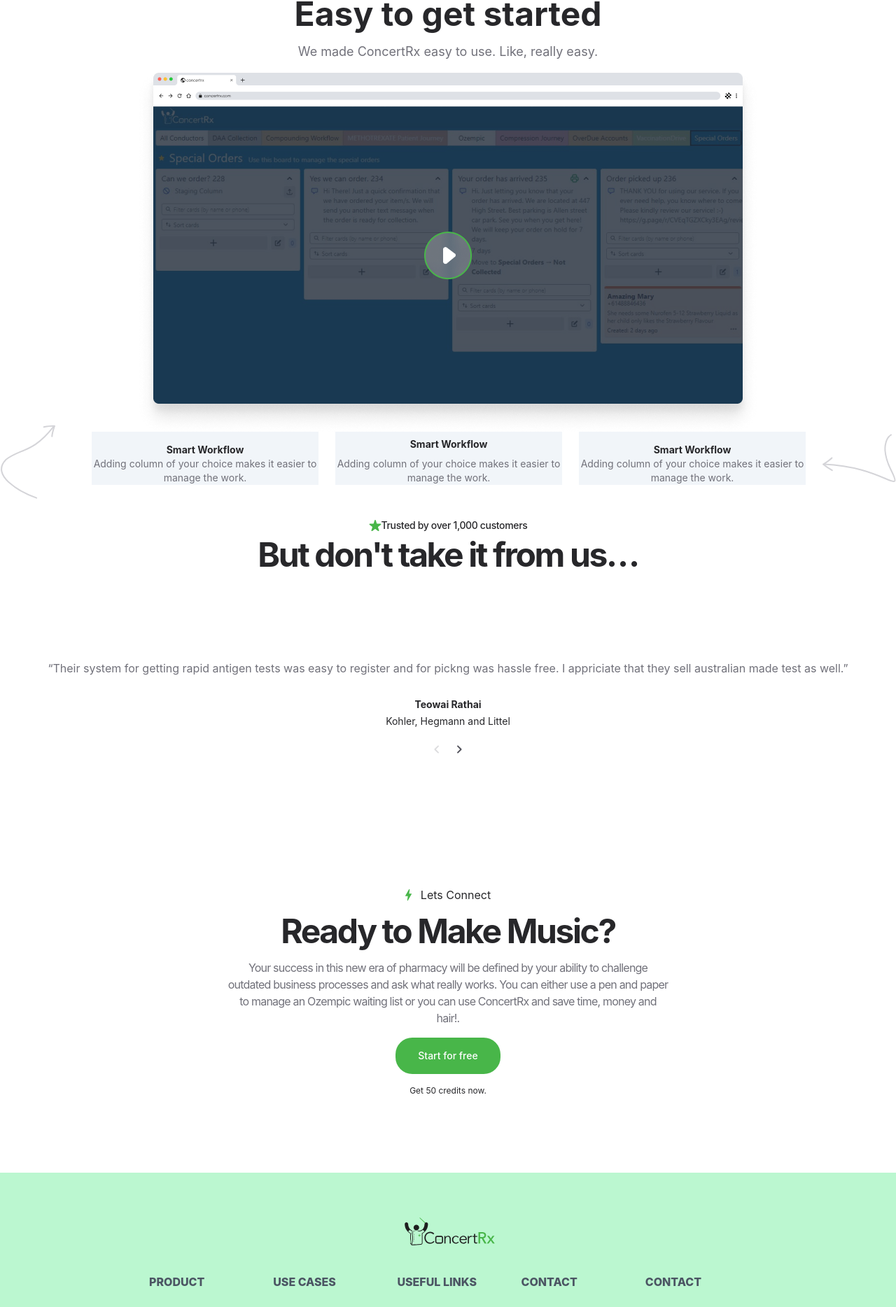
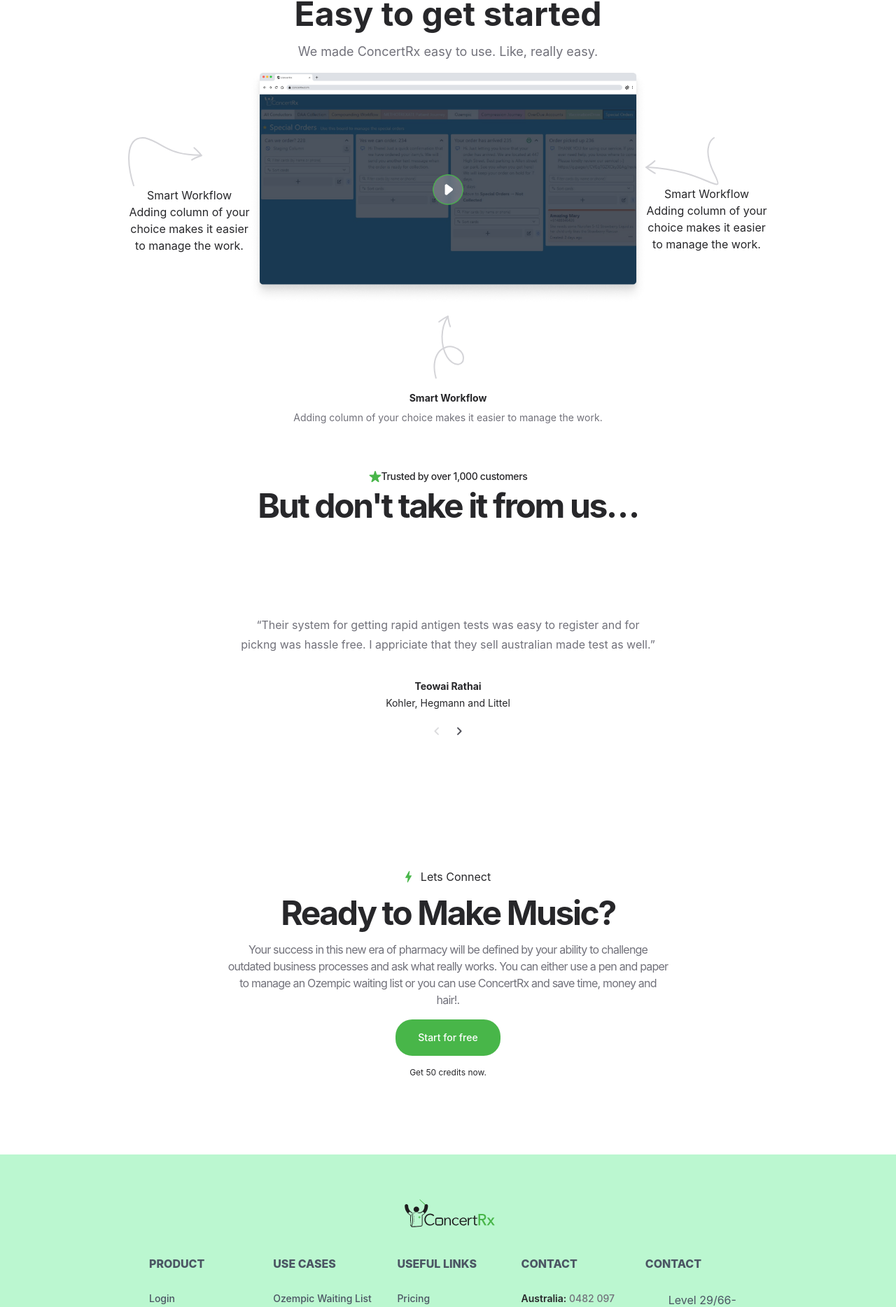
Before and after one commit to YahirrdzAlph/ConcertRx, a React (Vite) app: page / in a window 1280 px wide. Shown: the part 880-2748 px from the top of the page at 70% size. Built offline with nearby package versions, Linux system fonts and the light colour scheme.

Commit message:
uploading proyect!

```diff
--- a/src/assets/Icon/index.js
+++ b/src/assets/Icon/index.js
@@ -1,8 +1,10 @@
 export { default as Logo } from './Logo.svg';
 export {default as Logo2 } from './Logo2.svg';
+export {default as Menu} from './menu.svg';
 export {default as Star } from './Star1.svg'
 export {default as Like} from './like.svg'
 export {default as Arrow1} from './arrow1.svg'
+export {default as ArrowInv} from './Arroe1Inv.svg'
 export {default as Arrowmd} from './Arrowmd.svg'
 export {default as Arrowmd2} from './Arrowmd2.svg'
 export {default as Arrow2} from './Arrow2.svg'
--- a/src/componets/Sliders/slider.jsx
+++ b/src/componets/Sliders/slider.jsx
@@ -3,7 +3,7 @@
 const slider = () => {
   return (
     <div className="flex flex-col items-center lg:py-[80px] lg:px-[40px] gap-7">
-      <h3 className="font-normal text-base leading-6 text-para lg:leading-7">
+      <h3 className="font-normal text-base leading-6 text-para lg:leading-7 w-[320px] p-2 md:w-[616px]">
         “Their system for getting rapid antigen tests was easy to register and
         for pickng was hassle free. I appriciate that they sell australian made
         test as well.”
--- a/src/componets/fotter.jsx
+++ b/src/componets/fotter.jsx
@@ -4,89 +4,89 @@
 import { Qr, Poligin } from "../assets/Icon";
 const fotter = () => {
   return (
-    <footer className="text-center lg:text-left bg-gray-100 text-gray-600">
-      <div className="flex flex-col justify-center  md:p-[40px] lg:py-[64px] lg:px-[189px] bg-green-200">
+    <footer className="text-center lg:text-left text-gray-600">
+      <div className="flex flex-col justify-center py-[40px] md:p-[40px] lg:py-[64px] lg:px-[189px] bg-green-200">
         <div>
           <div className="flex justify-center">
             <img src={Logo} alt="" />
           </div>
           <div className="mx-6 py-10 text-center md:text-left">
             <div className="grid grid-cols-2  md:grid-cols-3  lg:grid-cols-5 gap-8">
-              <div className="flex flex-col gap-7 text-left">
+              <div className="flex flex-col gap-4 lg:gap-7 text-left">
                 <h6 className="uppercase font-extrabold flex  justify-start md:justify-start">
                   Product
                 </h6>
-                <div>
-                  <p className="mb-4">
+                <div className="flex flex-col gap-3">
+                  <p className="text-para text-sm  font-medium">
                     <a href="#!" className="text-gray-600">
                       Login
                     </a>
                   </p>
-                  <p className="mb-4">
+                  <p className="text-para text-sm font-medium">
                     <a href="#!" className="text-gray-600">
                       Pricing
                     </a>
                   </p>
-                  <p className="mb-4">
+                  <p className="text-para text-sm font-medium">
                     <a href="#!" className="text-gray-600">
                       --
                     </a>
                   </p>
-                  <p className="mb-4">
+                  <p className="text-para text-sm font-medium">
                     <a href="#!" className="text-gray-600">
                       ---
                     </a>
                   </p>
                 </div>
               </div>
-              <div className="flex flex-col gap-7 text-left">
+              <div className="flex flex-col gap-4 lg:gap-7 text-left">
                 <h6 className="uppercase font-extrabold flex justify-start md:justify-start">
                   Use Cases
                 </h6>
-                <div>
-                  <p className="mb-4">
+                <div className=" flex flex-col gap-3">
+                  <p className="text-para text-sm font-medium">
                     <a href="#!" className="text-gray-600">
                       Ozempic Waiting List
                     </a>
                   </p>
-                  <p className="mb-4">
+                  <p className="text-para text-[13px] font-medium">
                     <a href="#!" className="text-gray-600">
                       Compounding Workflows
                     </a>
                   </p>
-                  <p className="mb-4">
+                  <p className="text-para text-sm font-medium">
                     <a href="#!" className="text-gray-600">
                       Vaccination Journey
                     </a>
                   </p>
-                  <p>
+                  <p className="text-para text-sm font-medium">
                     <a href="#!" className="text-gray-600">
                       Special Orders
                     </a>
                   </p>
-                  <p>
+                  <p className="text-para text-sm font-mediums">
                     <a href="#!" className="text-gray-600">
                       Drug Journeys
                     </a>
                   </p>
                 </div>
               </div>
-              <div className="flex flex-col gap-7 text-left">
+              <div className="flex flex-col gap-4 lg:gap-7 text-left">
                 <h6 className="uppercase font-extrabold flex justify-start md:justify-start">
                   Useful links
                 </h6>
-                <div>
-                  <p className="mb-4">
+                <div className="flex flex-col gap-3">
+                  <p className="text-para text-sm font-medium">
                     <a href="#!" className="text-gray-600">
                       Pricing
                     </a>
                   </p>
-                  <p className="mb-4">
+                  <p className="text-para text-sm font">
                     <a href="#!" className="text-gray-600">
                       Settings
                     </a>
                   </p>
-                  <p className="mb-4">
+                  <p className="text-para text-sm font">
                     <a href="#!" className="text-gray-600">
                       Orders
                     </a>
@@ -98,20 +98,24 @@
                   </p>
                 </div>
               </div>
-              <div className="flex flex-col gap-7 text-left">
+              <div className="flex flex-col gap-4 lg:gap-7 text-left">
                 <h6 className="uppercase font-extrabold flex justify-start md:justify-start">
                   Contact
                 </h6>
-                <div>
-                  <p className="flex items-center justify-start mb-4">
-                    Australia: 0482 097 007
+                <div className="flex flex-col gap-3">
+                  <p className="font-medium text-sm text-para">
+                    <span className="text-text font-semibold">Australia:</span>{" "}
+                    0482 097 007
                   </p>
-                  <p className="flex items-center justify-start mb-4">
-                    United Kingdom: 07700 174007
+                  <p className="font-medium text-sm text-para">
+                    <span className="text-text font-semibold">
+                      United Kingdom:
+                    </span>{" "}
+                    07700 174007
                   </p>
                 </div>
               </div>
-              <div className="flex flex-col  gap-7 text-left">
+              <div className="flex flex-col  gap-4 lg:gap-7 text-left">
                 <h6 className="uppercase font-extrabold flex justify-start md:justify-start">
                   Contact
                 </h6>
@@ -145,13 +149,13 @@
           </div>
         </div>
       </div>
-      <div className="text-center p-4 flex flex-col bg-gray-200 items-center justify-center gap-9">
-        <div className="flex flex-col md:flex-row justify-center items-start gap-4 md:w-[648px] lg:w-[1062px]">
-          <div className="bg-blue-50 flex flex-col items-start gap-4 w-full">
+      <div className="text-center p-4 flex flex-col mb-16 md:mb-8 lg:mb-20 items-center justify-center gap-9">
+        <div className="flex flex-col md:flex-row justify-center items-center md:items-start lg:items-start gap-4 md:w-[648px] lg:w-[1000px]">
+          <div className=" flex flex-col items-start gap-4 w-full">
             <h3 className="text-[28px] leading-9 text-text font-bold lg:w-[650px] lg:text-[40px]">
               Want to receive product updates?{" "}
             </h3>
-            <h5 className="text-xs text-start text-para md:w-[371px] md:h-[72px] lg:text-lg lg:w-[417px] lg:leading-7">
+            <h5 className="text-xs text-start text-para md:w-[371px] md:h-[72px] lg:text-lg lg:w-[380px] lg:leading-7">
               To opt-in to our text message update service.Text YES to +61482
               097 007 OR Scan the QR code. You can send STOP to unsubscribe
               anytime.{" "}
@@ -167,7 +171,7 @@
             </div>
           </div>
         </div>
-        <p className="text-[14px] text-para text-center lg:w-[1062px]">
+        <p className="text-[14px] text-para text-center lg:w-[1000px]">
           Copyright © 2022 GigaRx Capital Pty Ltd and/or its subsidiaries or
           affiliates. All Rights Reserved. ConcertRx, ScriptCards, ShrinkMan,
           StoreOps and certain product names used herein are trademarks or
--- a/src/pages/product.jsx
+++ b/src/pages/product.jsx
@@ -7,8 +7,7 @@
   Like,
   Arrow1,
   Arrow2,
-  Arrowmd,
-  Arrowmd2,
+  ArrowInv,
   Arrow3,
   Rayo,
   EasyStart,
@@ -30,7 +29,7 @@
               </p>
             </div>
             {/* texto */}
-            <div>
+            <div className="flex flex-col gap-2">
               <h1 className="text-4xl text-text font-bold md:text-5xl md:font-bold md:text-center lg:text-[64px]">
                 Powerful Patient{" "}
                 <span className="text-primary">Experience.</span>
@@ -43,7 +42,7 @@
               </p>
             </div>
             {/* buttons */}
-            <div className="flex flex-col gap-4 md:flex-row md justify-center">
+            <div className="flex flex-col gap-4 md:flex-row md justify-center px-4">
               <button className="bg-primary text-white text-sm font-medium py-4 px-8 rounded-3xl">
                 <Link>Try ConcertRX now</Link>
               </button>
@@ -69,19 +68,38 @@
           We made ConcertRx easy to use. Like, really easy.
         </p>
         <div className="flex flex-col w-full justify-center items-center">
-          <div className="md:px-[90px] lg:px-0">
-            <img src={EasyStart} alt="" />
+          <div className="md:px-[90px] lg:px-0 flex items-center">
+            <div className="hidden flex-col items-end justify-center lg:block h-[144px] w-[175px]">
+              <img src={Arrow1} alt="" />
+              <div className="flex flex-col items-center justify-center">
+                <h4>Smart Workflow</h4>
+                <p>
+                  Adding column of your choice makes it easier to manage the
+                  work.
+                </p>
+              </div>
+            </div>
+            <img src={EasyStart} alt="" className="md:w-[564px]" />
+            <div className="hidden flex-col items-end justify-center lg:block h-[144px] w-[175px]">
+              <img src={Arrow2} alt="" />
+              <div className="flex flex-col items-center justify-center">
+                <h4>Smart Workflow</h4>
+                <p>
+                  Adding column of your choice makes it easier to manage the
+                  work.
+                </p>
+              </div>
+            </div>
           </div>
           {/* flechas */}
-          <div className="flex flex-col gap-6 md:flex-row w-full justify-center md:justify-between">
+          <div className=" flex">
             <img
               src={Arrow1}
               alt=""
-              className="rotate-[-52deg] lg:block hidden"
+              className="rotate-[-52deg] md:block lg:hidden hidden w-[54px] h-[34px]"
             />
-            <img src={Arrowmd} alt="" className="hidden md:block lg:hidden" />
-            <div className="flex flex-row items-end gap-2 bg-slate-100">
-              <div className="flex flex-col">
+            <div className="flex flex-col gap-6 md:flex-row p-4 lg:justify-center  md:w-[564px] justify-center md:justify-between">
+              <div className="flex flex-col items-center gap-2 lg:hidden">
                 <h5 className="text-sm font-bold text-center">
                   Smart Workflow
                 </h5>
@@ -90,16 +108,17 @@
                   work.
                 </p>
               </div>
-            </div>
-            <div className="flex flex-col items-center gap-2 bg-slate-100">
-              <img src="" alt="" />
-              <h5 className="text-sm font-bold text-center">Smart Workflow</h5>
-              <p className="font-normal text-sm text-para text-center">
-                Adding column of your choice makes it easier to manage the work.
-              </p>
-            </div>
-            <div className="flex flex-row-reverse items-end gap-2 bg-slate-100">
-              <div className="flex flex-col">
+              <div className="flex flex-col items-center gap-2 lg:hidden">
+                <h5 className="text-sm font-bold text-center">
+                  Smart Workflow
+                </h5>
+                <p className="font-normal text-sm text-para text-center">
+                  Adding column of your choice makes it easier to manage the
+                  work.
+                </p>
+              </div>
+              <div className="flex flex-col items-center gap-2 ">
+                <img src={Arrow3} alt="" className="hidden lg:block" />
                 <h5 className="text-sm font-bold text-center">
                   Smart Workflow
                 </h5>
@@ -110,11 +129,10 @@
               </div>
             </div>
             <img
-              src={Arrowmd2}
+              src={ArrowInv}
               alt=""
-              className="hidden md:block lg:hidden sticky top-5"
+              className="hidden md:block lg:hidden sticky top-5 rotate-[52deg] w-[54px] h-[34px]"
             />
-            <img src={Arrow2} alt="" className="hidden lg:block" />
           </div>
         </div>
       </section>
```
Also changed, not shown: src/componets/navBar.jsx (+10 -7 lines), src/assets/Icon/Arroe1Inv.svg (added), src/assets/Icon/menu.svg (added).
